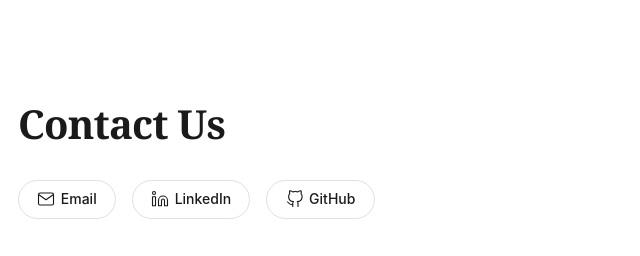
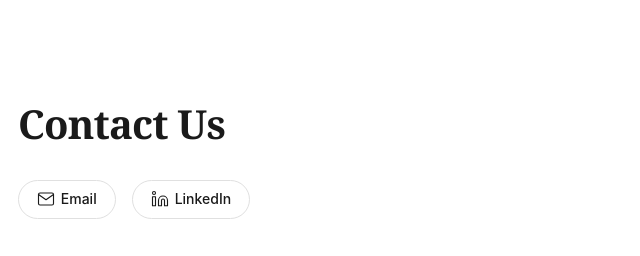
Before and after one commit to BERI-labs/beri-labs.github.io, a plain HTML site: page index.html in a window 1280 px wide. Shown: the part 2762-3018 px from the top of the page, 286-926 px from the left. Drawn offline with Linux system fonts and the light colour scheme.

Commit message:
Remove github logo under 'contact us'

```diff
--- a/index.html
+++ b/index.html
@@ -163,10 +163,6 @@
                     <svg xmlns="http://www.w3.org/2000/svg" width="18" height="18" viewBox="0 0 24 24" fill="none" stroke="currentColor" stroke-width="1.5" stroke-linecap="round" stroke-linejoin="round"><path d="M16 8a6 6 0 0 1 6 6v7h-4v-7a2 2 0 0 0-4 0v7h-4v-7a6 6 0 0 1 6-6z"/><rect x="2" y="9" width="4" height="12"/><circle cx="4" cy="4" r="2"/></svg>
                     LinkedIn
                 </a>
-                <a href="https://github.com/BERI-labs" class="btn btn-outline" target="_blank" rel="noopener noreferrer">
-                    <svg xmlns="http://www.w3.org/2000/svg" width="18" height="18" viewBox="0 0 24 24" fill="none" stroke="currentColor" stroke-width="1.5" stroke-linecap="round" stroke-linejoin="round"><path d="M9 19c-5 1.5-5-2.5-7-3m14 6v-3.87a3.37 3.37 0 0 0-.94-2.61c3.14-.35 6.44-1.54 6.44-7A5.44 5.44 0 0 0 20 4.77 5.07 5.07 0 0 0 19.91 1S18.73.65 16 2.48a13.38 13.38 0 0 0-7 0C6.27.65 5.09 1 5.09 1A5.07 5.07 0 0 0 5 4.77a5.44 5.44 0 0 0-1.5 3.78c0 5.42 3.3 6.61 6.44 7A3.37 3.37 0 0 0 9 18.13V22"/></svg>
-                    GitHub
-                </a>
             </div>
 
             <form class="contact-form" action="https://formspree.io/f/xpqjrqze" method="POST">
```
